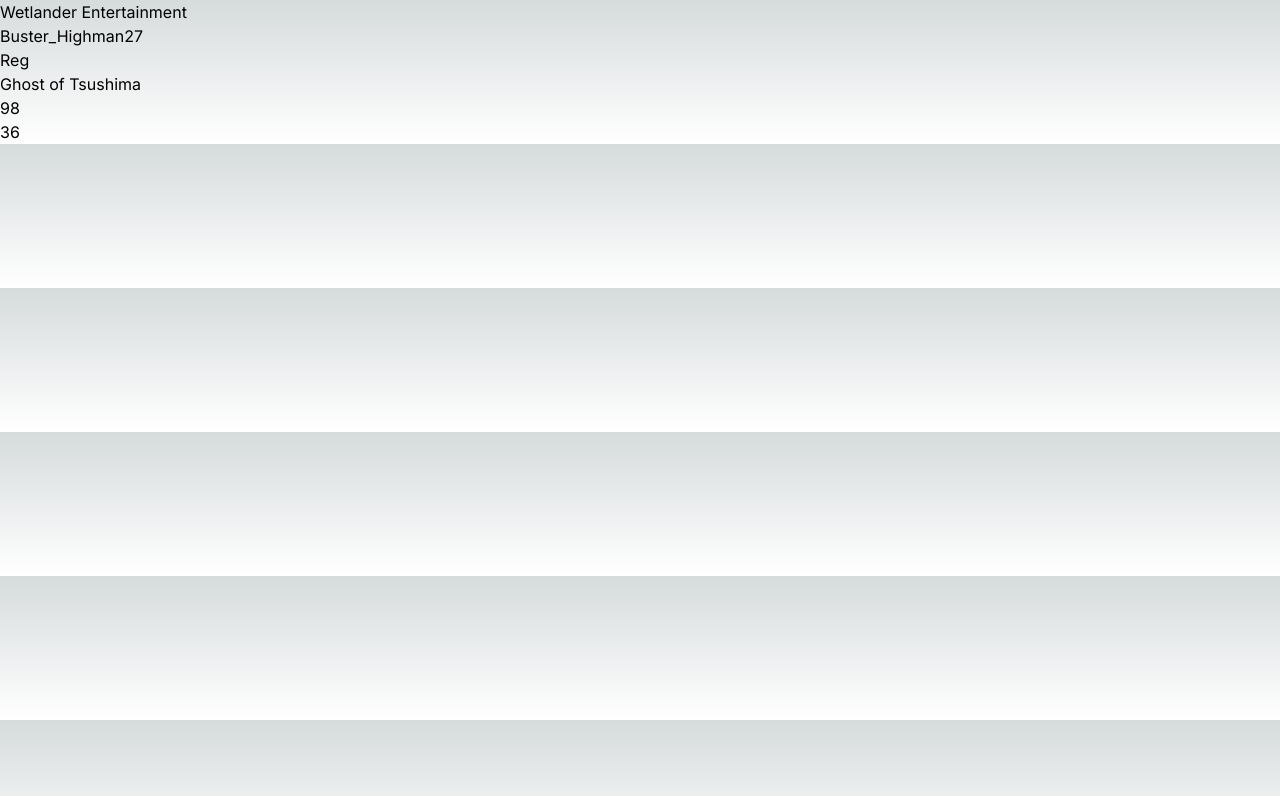
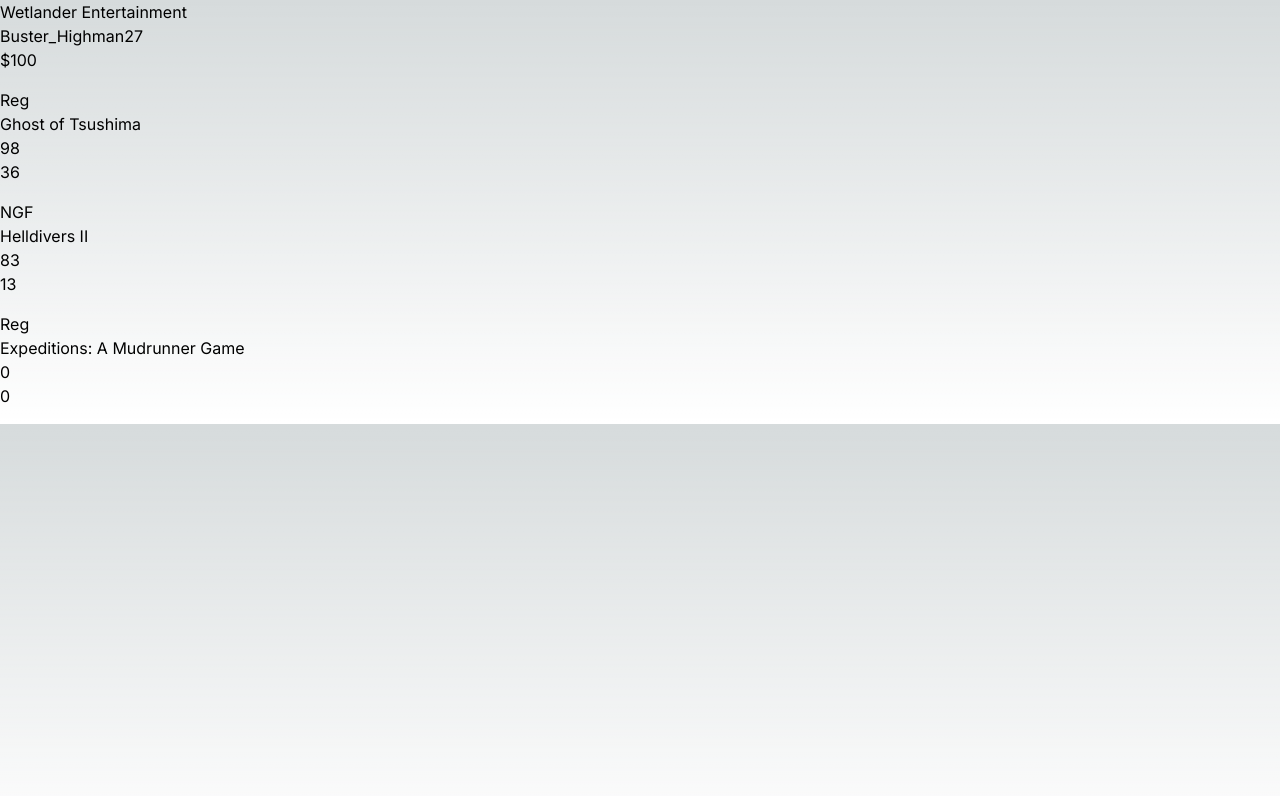
Before and after one commit to matthewcreek/fantasy-critic-revamp, a Next.js app: page / in a window 1280 px wide. Shown: the top 796 px of the page. Built offline with nearby package versions, Linux system fonts and the light colour scheme.

Commit message:
2 and 4 - mock data displaying accurately and budget added to roster card - MC

```diff
--- a/src/app/page.tsx
+++ b/src/app/page.tsx
@@ -1,17 +1,25 @@
 import roster from "../mocks/roster.json"
 
 export default function Home() {
-  const gameArr = roster.games
-  console.log(roster.games[0].category)
+
+  const gameData = roster.games.map((game) => (
+    <>
+      <div className="py-2">
+        <h1>{game.category}</h1>
+        <h1>{game.name}</h1>
+        <h1>{game.criticScore}</h1>
+        <h1>{game.points}</h1>
+      </div>
+    </>
+  ))
+
   return (
     <>
       <div>
         <h1>{roster.publisherName}</h1>
         <h1>{roster.userDisplayName}</h1>
-        <h1>{roster.games[0].category}</h1>
-        <h1>{roster.games[0].name}</h1>
-        <h1>{roster.games[0].criticScore}</h1>
-        <h1>{roster.games[0].points}</h1>
+        <h1>{`\$${roster.budget}`}</h1>
+        <h1 className="py-2">{gameData}</h1>
       </div>
     </>
   );
--- a/src/mocks/roster.json
+++ b/src/mocks/roster.json
@@ -1,12 +1,25 @@
 {
     "publisherName" : "Wetlander Entertainment",
     "userDisplayName" : "Buster_Highman27",
+    "budget" : 100,
     "games" : [
         {
             "category" : "Reg",
             "name" : "Ghost of Tsushima",
             "criticScore" : 98,
             "points" : 36
+        },
+        {
+            "category" : "NGF",
+            "name" : "Helldivers II",
+            "criticScore" : 83,
+            "points" : 13
+        },
+        {
+            "category" : "Reg",
+            "name" : "Expeditions: A Mudrunner Game",
+            "criticScore" : 0,
+            "points" : 0
         }
     ]
 
```
